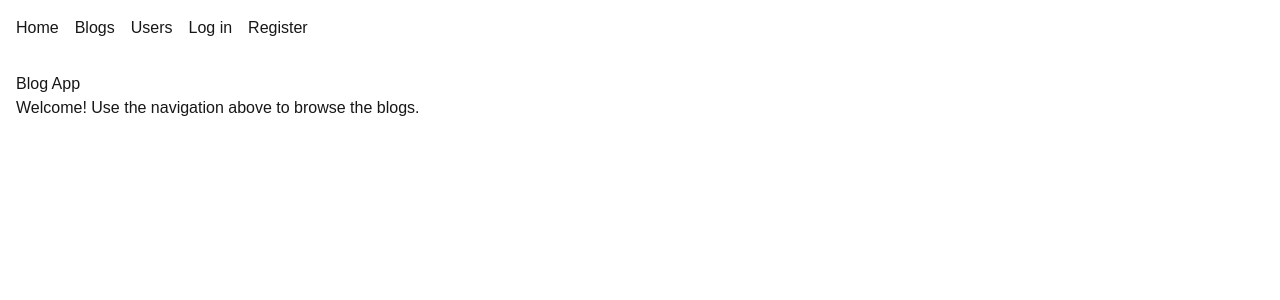
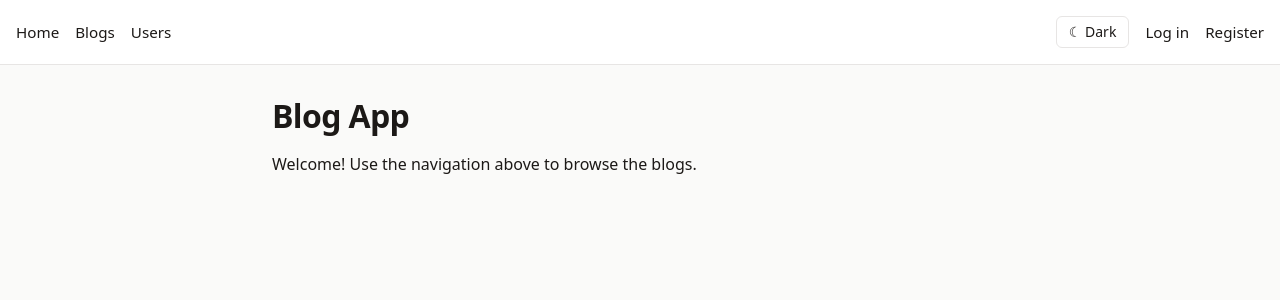
Before and after one commit to sjdumas/fso-blog-app, a Next.js app: page / in a window 1280 px wide. Shown: the top 300 px of the page. Built offline with nearby package versions, Linux system fonts and the light colour scheme; no server answers.

Commit message:
feat: add base styling and light/dark theme toggle

```diff
--- /dev/null
+++ b/app/ThemeToggle.tsx
@@ -0,0 +1,44 @@
+"use client";
+
+import { useLayoutEffect } from "react";
+import { THEME_STORAGE_KEY } from "@/lib/theme";
+
+function currentTheme() {
+  const attr = document.documentElement.getAttribute("data-theme");
+  if (attr === "light" || attr === "dark") {
+    return attr;
+  }
+  return window.matchMedia("(prefers-color-scheme: dark)").matches
+    ? "dark"
+    : "light";
+}
+
+export default function ThemeToggle() {
+  // React's dev-mode remount clears the attribute the init script set; re-apply it.
+  // This is a no-op in production.
+  useLayoutEffect(() => {
+    try {
+      const saved = localStorage.getItem(THEME_STORAGE_KEY);
+      if (saved === "light" || saved === "dark") {
+        document.documentElement.setAttribute("data-theme", saved);
+      }
+    } catch {}
+  }, []);
+
+  function toggle() {
+    const next = currentTheme() === "dark" ? "light" : "dark";
+    document.documentElement.setAttribute("data-theme", next);
+    try {
+      localStorage.setItem(THEME_STORAGE_KEY, next);
+    } catch {}
+  }
+
+  // Both icons are rendered; CSS shows the right one, so the server and
+  // client markup always match.
+  return (
+    <button type="button" onClick={toggle} aria-label="Toggle dark mode">
+      <span aria-hidden className="dark:hidden">☾ Dark</span>
+      <span aria-hidden className="hidden dark:inline">☀ Light</span>
+    </button>
+  );
+}
--- a/app/globals.css
+++ b/app/globals.css
@@ -1,14 +1,231 @@
 @import "tailwindcss";
 
 :root {
-  --background: #ffffff;
-  --foreground: #171717;
-  --font-sans: var(--font-geist-sans);
-  --font-mono: var(--font-geist-mono);
+  --background: #fafaf9;
+  --surface: #ffffff;
+  --foreground: #1c1917;
+  --muted: #78716c;
+  --border: #e7e5e4;
+  --accent: #2563eb;
+  --accent-hover: #1d4ed8;
+  --accent-contrast: #ffffff;
+  --font-sans: ui-sans-serif, system-ui, -apple-system, "Segoe UI", Roboto,
+    "Helvetica Neue", Arial, sans-serif;
+  --font-mono: ui-monospace, SFMono-Regular, Menlo, Consolas, monospace;
 }
 
-body {
-  background: var(--background);
-  color: var(--foreground);
-  font-family: Arial, Helvetica, sans-serif;
+/*
+  Theme: follows the system preference until the user picks one with the
+  toggle, which sets data-theme="light" | "dark" on <html>.
+*/
+@custom-variant dark {
+  &:where([data-theme="dark"], [data-theme="dark"] *) {
+    @slot;
+  }
+  @media (prefers-color-scheme: dark) {
+    &:where(:root:not([data-theme="light"]), :root:not([data-theme="light"]) *) {
+      @slot;
+    }
+  }
 }
+
+:root {
+  color-scheme: light;
+}
+
+:root[data-theme="dark"] {
+  color-scheme: dark;
+  --background: #0c0a09;
+  --surface: #1c1917;
+  --foreground: #f5f5f4;
+  --muted: #a8a29e;
+  --border: #292524;
+  --accent: #60a5fa;
+  --accent-hover: #93c5fd;
+  --accent-contrast: #0c0a09;
+}
+
+@media (prefers-color-scheme: dark) {
+  :root:not([data-theme="light"]) {
+    color-scheme: dark;
+    --background: #0c0a09;
+    --surface: #1c1917;
+    --foreground: #f5f5f4;
+    --muted: #a8a29e;
+    --border: #292524;
+    --accent: #60a5fa;
+    --accent-hover: #93c5fd;
+    --accent-contrast: #0c0a09;
+  }
+}
+
+@layer base {
+  body {
+    background: var(--background);
+    color: var(--foreground);
+    font-family: var(--font-sans);
+    line-height: 1.6;
+    -webkit-font-smoothing: antialiased;
+  }
+
+  /* Top navigation bar */
+  nav {
+    align-items: center;
+    flex-wrap: wrap;
+    background: var(--surface);
+    border-bottom: 1px solid var(--border);
+    font-size: 0.95rem;
+  }
+
+  nav a {
+    color: var(--foreground);
+    font-weight: 500;
+    text-decoration: none;
+  }
+
+  nav a:hover {
+    color: var(--accent);
+  }
+
+  /* Theme toggle and login/user status sit at the right edge */
+  nav > button {
+    margin-left: auto;
+  }
+
+  nav > span {
+    align-items: center;
+    color: var(--muted);
+  }
+
+  main {
+    max-width: 48rem;
+    margin: 0 auto;
+    padding-top: 2rem !important;
+  }
+
+  h1 {
+    font-size: 2rem;
+    font-weight: 700;
+    letter-spacing: -0.02em;
+    line-height: 1.2;
+    margin-bottom: 1rem;
+  }
+
+  h2 {
+    font-size: 1.25rem;
+    font-weight: 600;
+    margin: 1.5rem 0 0.75rem;
+  }
+
+  p {
+    margin-bottom: 0.75rem;
+  }
+
+  a {
+    color: var(--accent);
+    text-underline-offset: 2px;
+  }
+
+  a:hover {
+    color: var(--accent-hover);
+  }
+
+  /* Lists render as stacked cards */
+  main ul {
+    display: flex;
+    flex-direction: column;
+    gap: 0.5rem;
+    margin-top: 1rem;
+  }
+
+  main li {
+    background: var(--surface);
+    border: 1px solid var(--border);
+    border-radius: 0.5rem;
+    padding: 0.75rem 1rem;
+    color: var(--muted);
+  }
+
+  main li a {
+    font-weight: 600;
+    text-decoration: none;
+  }
+
+  /* Forms */
+  main form {
+    display: flex;
+    flex-direction: column;
+    gap: 1rem;
+    max-width: 24rem;
+    margin: 1rem 0;
+  }
+
+  /* Single-row forms (search, like) */
+  main form:has(> input[type="text"] + button),
+  main form:has(> input[type="hidden"]) {
+    flex-direction: row;
+    max-width: none;
+  }
+
+  main form > div {
+    display: flex;
+    flex-direction: column;
+    gap: 0.25rem;
+  }
+
+  main form > div > p {
+    font-size: 0.875rem;
+    margin: 0;
+  }
+
+  label {
+    font-size: 0.875rem;
+    font-weight: 500;
+  }
+
+  input:not([type="hidden"]) {
+    background: var(--surface);
+    border: 1px solid var(--border);
+    border-radius: 0.375rem;
+    padding: 0.5rem 0.75rem;
+    font-size: 0.95rem;
+  }
+
+  input:focus {
+    outline: 2px solid var(--accent);
+    outline-offset: -1px;
+  }
+
+  button {
+    background: var(--accent);
+    color: var(--accent-contrast);
+    border-radius: 0.375rem;
+    padding: 0.5rem 1rem;
+    font-size: 0.95rem;
+    font-weight: 500;
+    cursor: pointer;
+    align-self: flex-start;
+    transition: background-color 150ms;
+  }
+
+  button:hover {
+    background: var(--accent-hover);
+  }
+
+  button:disabled {
+    opacity: 0.6;
+    cursor: not-allowed;
+  }
+
+  nav button {
+    background: transparent;
+    color: var(--foreground);
+    border: 1px solid var(--border);
+    padding: 0.25rem 0.75rem;
+    font-size: 0.875rem;
+  }
+
+  nav button:hover {
+    background: var(--border);
+  }
+}
--- a/app/layout.tsx
+++ b/app/layout.tsx
@@ -4,6 +4,8 @@ import Link from "next/link";
 import { Suspense } from "react";
 import { auth } from "@/auth";
 import { logout } from "@/lib/auth-actions";
+import { themeInitScript } from "@/lib/theme";
+import ThemeToggle from "./ThemeToggle";
 import "./globals.css";
 
 export const metadata: Metadata = {
@@ -40,12 +42,16 @@ export default function RootLayout({
   children: React.ReactNode;
 }>) {
   return (
-    <html lang="en">
+    <html lang="en" suppressHydrationWarning>
+      <head>
+        <script dangerouslySetInnerHTML={{ __html: themeInitScript }} />
+      </head>
       <body>
         <nav style={{ display: "flex", gap: "1rem", padding: "1rem" }}>
           <Link href="/">Home</Link>
           <Link href="/blogs">Blogs</Link>
           <Link href="/users">Users</Link>
+          <ThemeToggle />
           <Suspense fallback={null}>
             <UserStatus />
           </Suspense>
--- /dev/null
+++ b/lib/theme.ts
@@ -0,0 +1,4 @@
+export const THEME_STORAGE_KEY = "theme";
+
+// Runs in <head> before first paint so a saved theme never flashes.
+export const themeInitScript = `(function(){try{var t=localStorage.getItem("${THEME_STORAGE_KEY}");if(t==="light"||t==="dark")document.documentElement.setAttribute("data-theme",t)}catch(e){}})()`;
```
